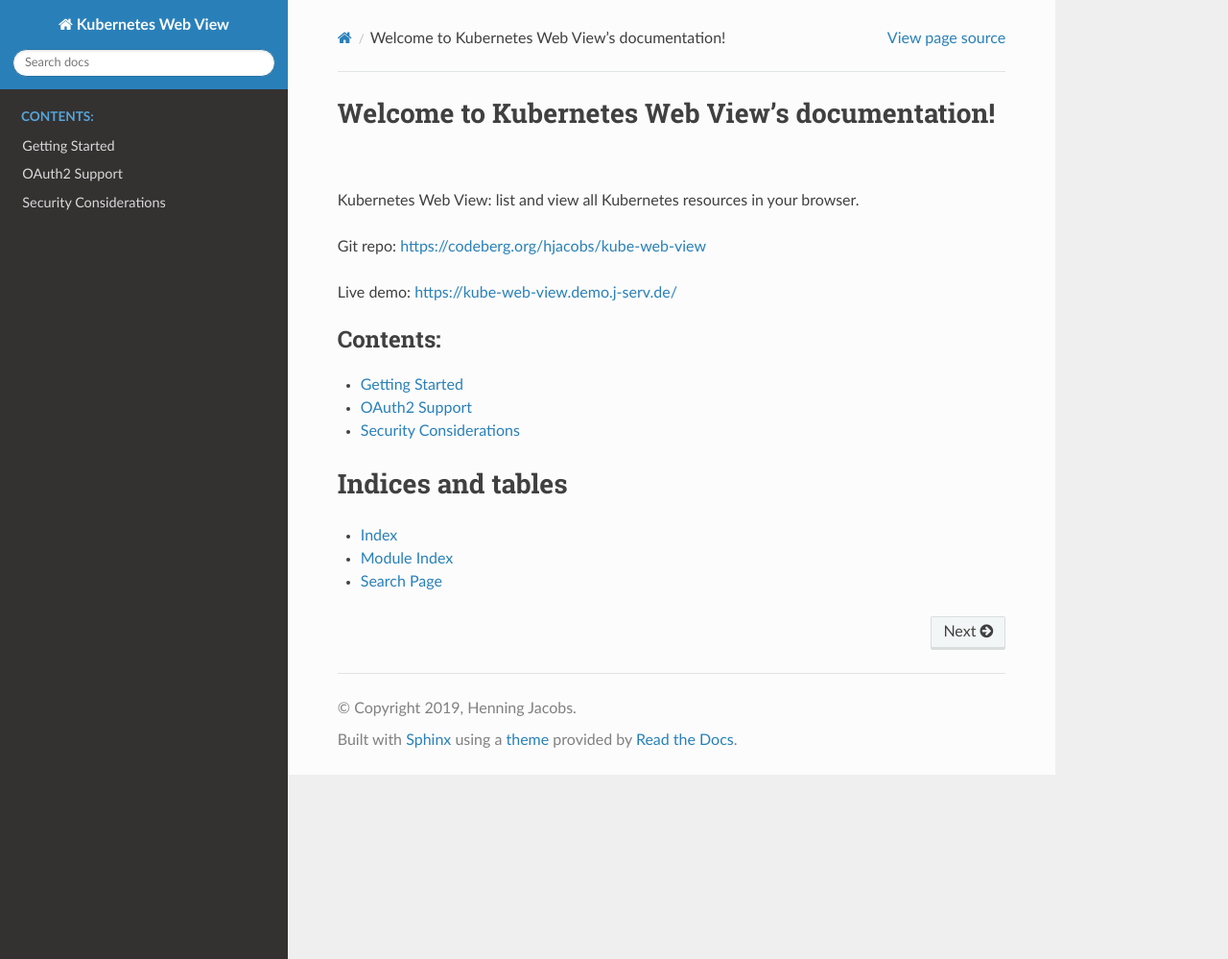
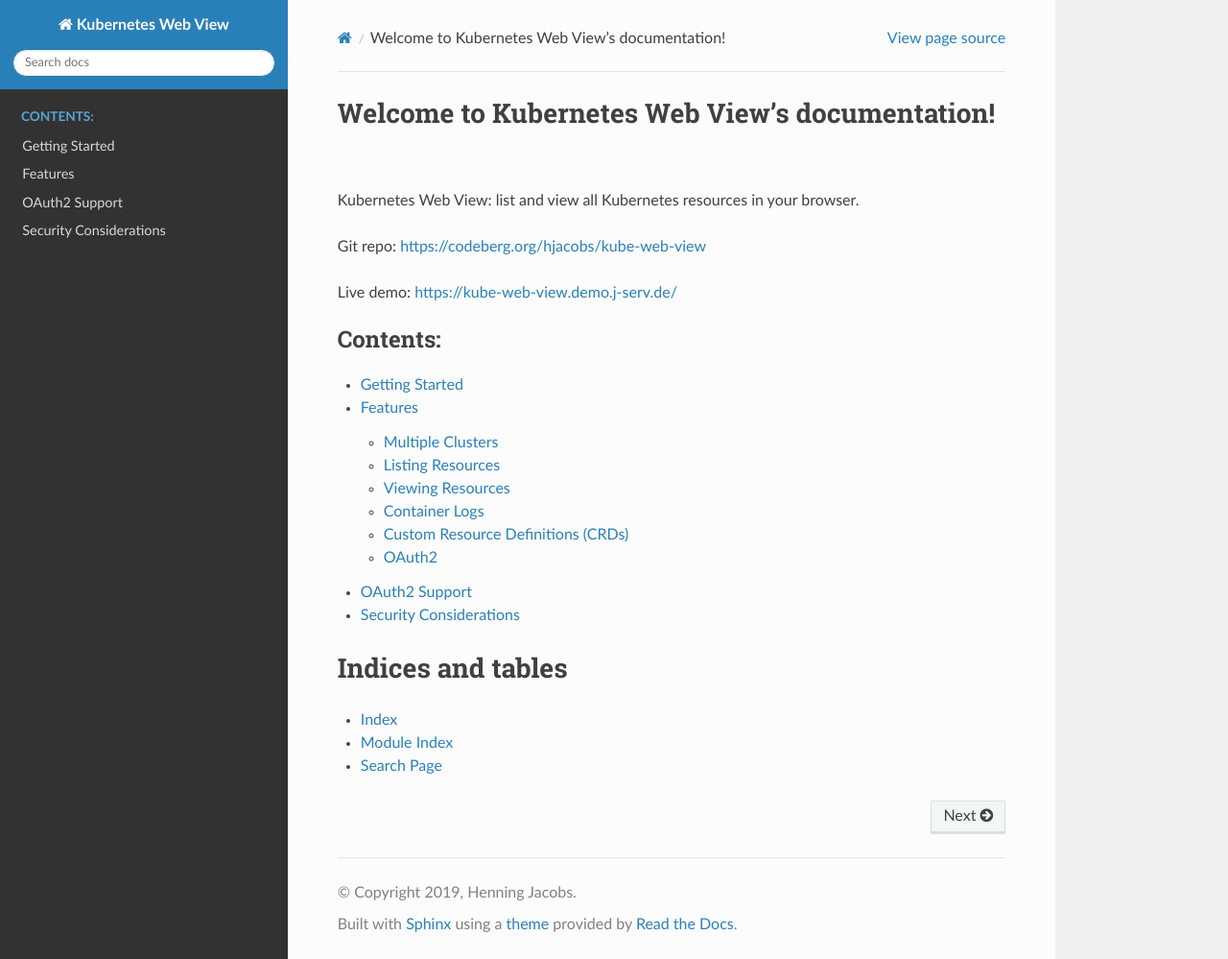
Before and after one commit to hjacobs/kube-web-view, a Sphinx documentation site: the page built from docs/index.rst, in a window 1280 px wide and 999 px high. Shown: the whole window at 96% size. Built offline with Sphinx 7.4.7 and the Read the Docs theme 2.0.0, drawn with Linux system fonts in a browser that asks for light colours; some of the changed lines change nothing that is shown.

Commit message:
docs: features

```diff
--- /dev/null
+++ b/docs/features.rst
@@ -0,0 +1,58 @@
+========
+Features
+========
+
+Multiple Clusters
+=================
+
+Kubernetes Web View can access one or more clusters via different methods:
+
+* In-cluster authorization via ServiceAccount: this is the default mode when deploying kube-web-view to a single cluster
+* Clusters defined in kubeconfig file: kube-web-view will pick up all contexts defined in the kubeconfig file (``~/.kube/config`` or path given via ``--kubeconfig-path``). To only show some clusters, limit the kubeconfig contexts via the ``--kubeconfig-contexts`` command line option.
+* Clusters defined in a cluster registry REST API: kube-web-view supports a custom REST API to discover clusters. Pass the URL via ``--cluster-registry-url`` and create a file with the OAuth2 Bearer token (``--cluster-registry-oauth2-bearer-token-path``).
+
+Listing Resources
+=================
+
+Kubernetes Web View can list all Kubernetes resource types:
+
+* non-namespaced cluster resources under ``/clusters/{cluster}/{plural}``
+* namespaced resources under ``/clusters/{cluster}/namespaces/{namespace}/{plural}``
+
+Multiple resource types can be listed on the same page by using their comma-separated plural resource names, e.g. to list deployments and ingresses on the same page: ``/clusters/{cluster}/namespaces/{namespace}/deployments,ingresses``.
+Try out the `live demo with deployments and ingresses on the same page <https://kube-web-view.demo.j-serv.de/clusters/local/namespaces/default/deployments,ingresses>`_.
+
+To list resources across all namespaces, use ``_all`` for the namespace name in the URL.
+
+Resources can be listed across all clusters by using ``_all`` for the cluster name in the URL.
+
+Resources can be filtered by label: use the ``selector`` query parameter with label key=value pairs.
+
+To facilitate processing in spreadsheets or command line tools (``grep``, ``awk``, etc), all resource listings can be downloaded as tab-separated-values (TSV). Just append ``download=tsv`` to the URL.
+
+Viewing Resources
+=================
+
+Object details are available via ``/clusters/{cluster}/{resource-type}/{name}`` for cluster resources
+and ``/clusters/{cluster}/namespaces/{namespace}/{resource-type}/{name}`` for namespaced resources.
+Object details are either rendered via HTML or can be viewed as their YAML source.
+
+Container Logs
+==============
+
+Kubernetes Web View supports rendering pod container logs for individual pods and any resource spec with ``matchLabels``, i.e. Deployments, ReplicaSets, DaemonSets, and StatefulSets.
+Just use the "Logs" tab or append ``/logs`` to the resource URL.
+
+Note that container logs are disabled by default for security reasons, enable them via ``--show-container-logs``.
+
+Custom Resource Definitions (CRDs)
+==================================
+
+Kubernetes Web View automatically works for your CRDs. The list (table) view will render similar to the output of ``kubectl get ..``,
+i.e. you can customize displayed table columns by modifying the ``additionalPrinterColumns`` section of your CRD section.
+See the `official Kubernetes docs on additional printer columns <https://kubernetes.io/docs/tasks/access-kubernetes-api/custom-resources/custom-resource-definitions/#additional-printer-columns>`_ for details.
+
+OAuth2
+======
+
+The web frontend can be secured via the builtin OAuth2 Authorization Grant flow support, see the :ref:`oauth2` section for details.
--- a/docs/index.rst
+++ b/docs/index.rst
@@ -12,6 +12,7 @@
    :caption: Contents:
 
    getting-started
+   features
    oauth2
    security
 
--- a/docs/oauth2.rst
+++ b/docs/oauth2.rst
@@ -1,3 +1,5 @@
+.. _oauth2:
+
 ==============
 OAuth2 Support
 ==============
```
